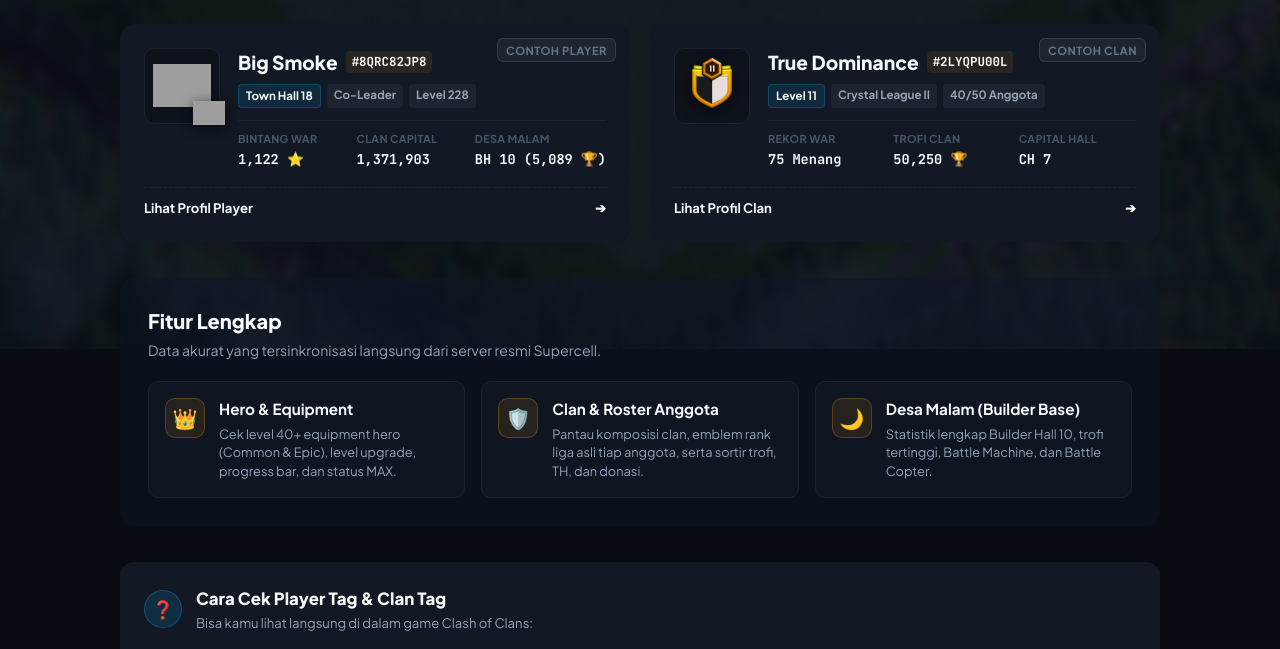
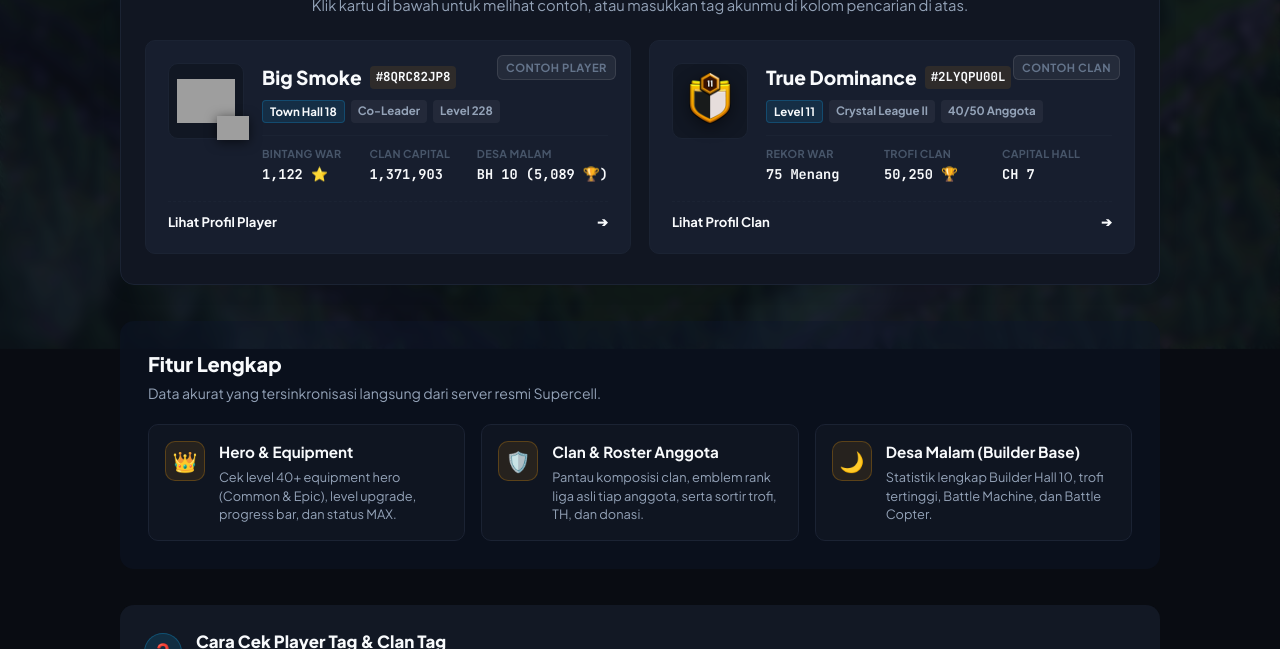
Before and after one commit to KiyyKen/Clash-of-Clans-Lookup-Players, a website with bundled scripts: page public/index.html in a window 1280 px wide. Shown: the part 451-1100 px from the top of the page. Built offline with nearby package versions, Linux system fonts and the light colour scheme; grey boxes are pictures that could not be loaded.

Commit message:
feat(ui): enclose spotlight section in a unified container card for polished aesthetic

```diff
--- a/public/css/home.css
+++ b/public/css/home.css
@@ -13,6 +13,22 @@
 
 .home-welcome-section.hide {
   display: none !important;
+}
+
+/* Spotlight Wrapper Card */
+.spotlight-wrapper-card {
+  display: flex;
+  flex-direction: column;
+  gap: 24px;
+  background: var(--bg-surface);
+  border: 1px solid var(--border-subtle);
+  border-radius: var(--radius-lg);
+  padding: 30px 24px;
+  box-shadow: 0 4px 20px rgba(0, 0, 0, 0.08);
+}
+
+body.bg-image-mode .spotlight-wrapper-card {
+  box-shadow: 0 4px 24px rgba(15, 23, 42, 0.08), 0 1px 3px rgba(15, 23, 42, 0.04);
 }
 
 /* Spotlight Header */
@@ -41,7 +57,7 @@
 }
 
 .spotlight-title {
-  font-size: 1.65rem;
+  font-size: 1.55rem;
   font-weight: 800;
   color: var(--text-primary);
   line-height: 1.25;
@@ -49,7 +65,7 @@
 }
 
 .spotlight-desc {
-  font-size: 0.95rem;
+  font-size: 0.92rem;
   color: var(--text-secondary);
   line-height: 1.5;
 }
@@ -57,31 +73,29 @@
 /* Spotlight Cards Grid */
 .spotlight-grid {
   display: grid;
-  grid-template-columns: repeat(auto-fit, minmax(360px, 1fr));
-  gap: 20px;
+  grid-template-columns: repeat(auto-fit, minmax(340px, 1fr));
+  gap: 18px;
   width: 100%;
 }
 
 .spotlight-card {
   position: relative;
-  background: var(--bg-card);
-  backdrop-filter: blur(16px);
-  -webkit-backdrop-filter: blur(16px);
-  border: 1px solid var(--border-card);
-  border-radius: var(--radius-lg);
-  padding: 24px;
+  background: var(--bg-surface-elevated);
+  border: 1px solid var(--border-subtle);
+  border-radius: var(--radius-md);
+  padding: 22px;
   cursor: pointer;
   transition: transform var(--transition-bounce), border-color var(--transition-normal), box-shadow var(--transition-normal);
   display: flex;
   flex-direction: column;
-  gap: 18px;
+  gap: 16px;
   overflow: hidden;
 }
 
 .spotlight-card:hover {
-  transform: translateY(-4px);
+  transform: translateY(-3px);
   border-color: rgba(245, 158, 11, 0.45);
-  box-shadow: 0 16px 36px rgba(0, 0, 0, 0.4), 0 0 20px rgba(245, 158, 11, 0.15);
+  box-shadow: 0 10px 28px rgba(0, 0, 0, 0.25), 0 0 16px rgba(245, 158, 11, 0.12);
 }
 
 .spotlight-badge-corner {
@@ -425,6 +439,16 @@
 }
 
 /* Light Mode Overrides */
+body.bg-image-mode .spotlight-wrapper-card {
+  background: rgba(255, 255, 255, 0.75);
+  border-color: rgba(255, 255, 255, 0.45);
+}
+
+body.bg-image-mode .spotlight-card {
+  background: rgba(255, 255, 255, 0.88);
+  border-color: rgba(0, 0, 0, 0.08);
+}
+
 body.bg-image-mode .home-features-section {
   background: rgba(255, 255, 255, 0.7);
 }
--- a/public/index.html
+++ b/public/index.html
@@ -107,7 +107,8 @@
 
       <!-- ==================== HOME WELCOME & EXPLORE SECTION ==================== -->
       <section id="homeWelcomeSection" class="home-welcome-section">
-        <!-- Quick Spotlight Cards -->
+        <!-- Quick Spotlight Section Card -->
+        <div class="spotlight-wrapper-card">
           <div class="spotlight-header">
             <span class="spotlight-badge">🔥 CONTOH PROFIL</span>
             <h2 class="spotlight-title">Cek Statistik Pemain & Clan</h2>
@@ -191,6 +192,7 @@
               <div class="spotlight-card-footer">
                 <span>Lihat Profil Clan</span>
                 <span class="footer-arrow">➔</span>
+              </div>
             </div>
           </div>
         </div>
```
Lines whose indentation alone changed are shown as unchanged.
